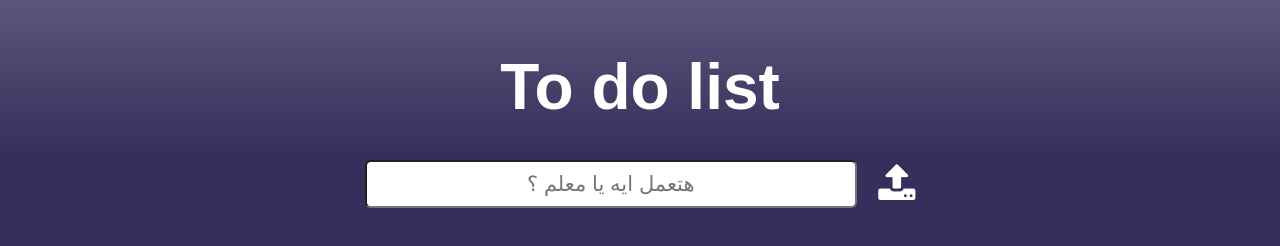
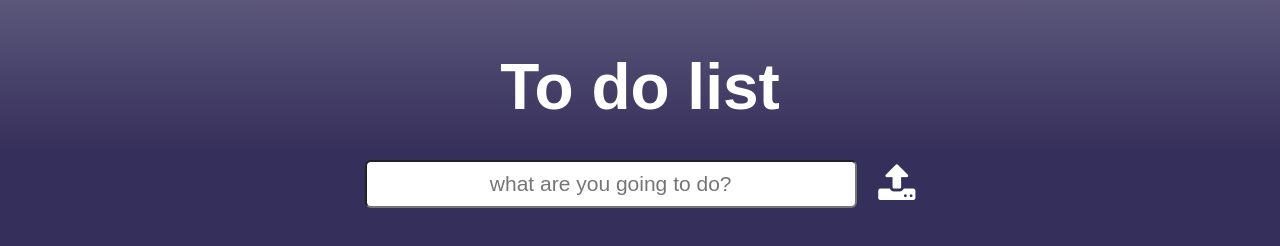
Before and after one commit to Omaryassen1232/To-Do-List, a plain HTML site: page index.html in a window 1280 px wide. Drawn offline with Linux system fonts and the light colour scheme; files whose address does not match are found by name.

Commit message:
Update index.html

```diff
--- a/index.html
+++ b/index.html
@@ -25,7 +25,7 @@
 
 
   <form>
-    <input lang="ar" type="text" placeholder="هتعمل ايه يا معلم ؟">
+    <input lang="ar" type="text" placeholder="what are you going to do?">
     <button class="icon-upload"> </button>
   </form>
 
```
